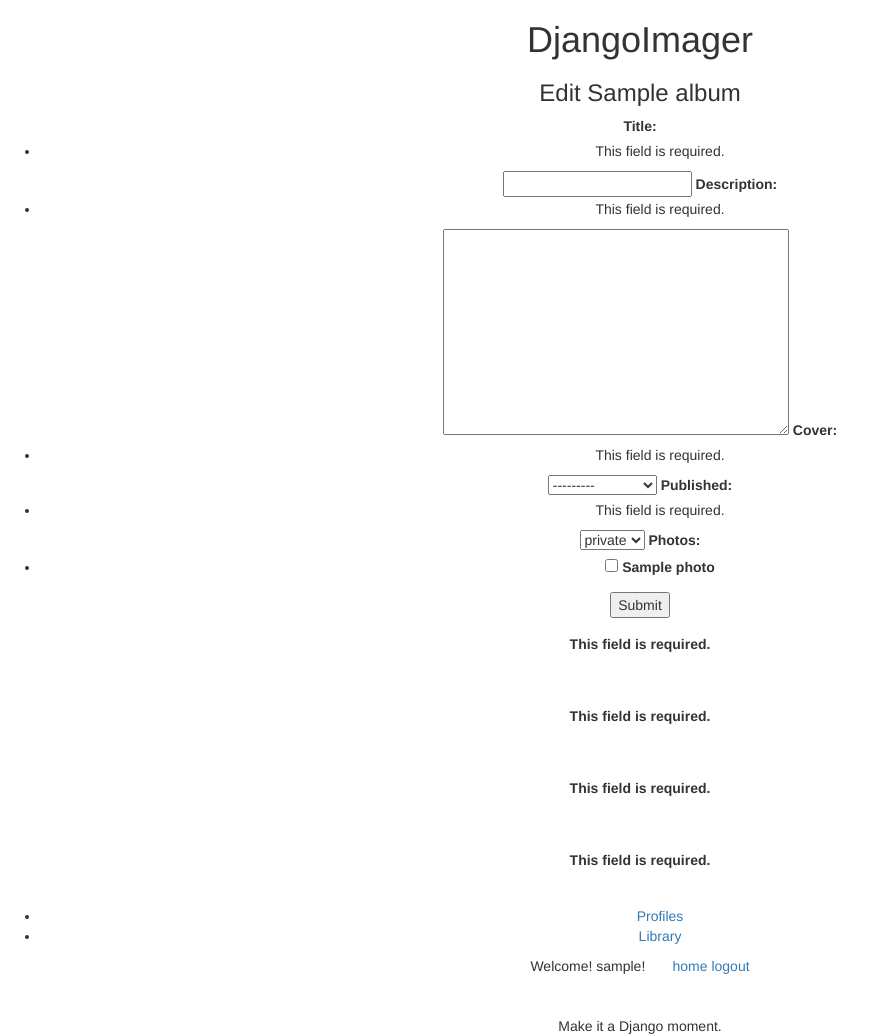
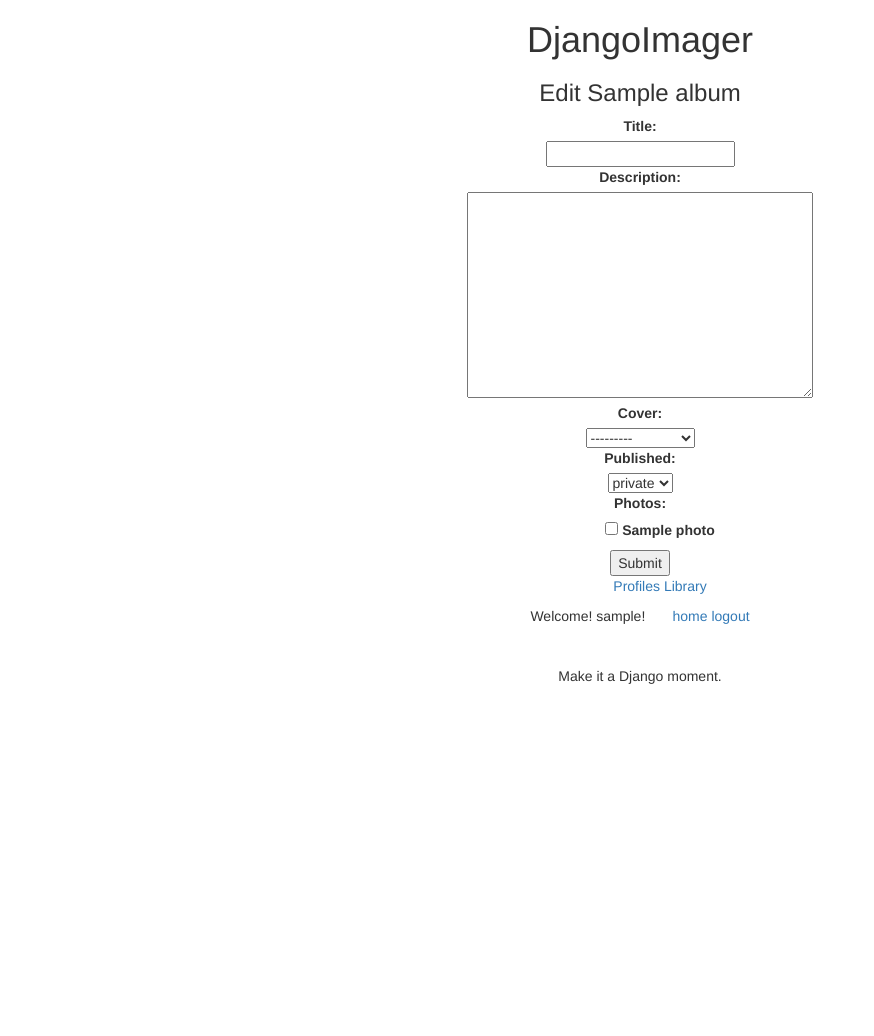
Before and after one commit to doctorMcbob/imagersite, a Django app: page /images/album/1/edit in a window 1280 px wide. Shown: the whole page, without its empty margins (0-874 px from the left). After the commit the page ends 684 px from the top, so only its background shows below. Run offline with Django 3.2, Linux system fonts and the light colour scheme; a user stored in the database is signed in; tables that the repository leaves empty hold one stand-in row (values such as "Sample post"); some libraries are stand-ins or nearby versions.

Commit message:
style changes

```diff
--- a/imagersite/imagerprofile/templates/base.html
+++ b/imagersite/imagerprofile/templates/base.html
@@ -1,12 +1,12 @@
 <!DOCTYPE html>
 <html>
 <head>
-<link rel="stylesheet" href="https://maxcdn.bootstrapcdn.com/bootstrap/3.3.5/css/bootstrap.min.css">
+    <link rel="stylesheet" href="https://maxcdn.bootstrapcdn.com/bootstrap/3.3.5/css/bootstrap.min.css">
+    <link rel="stylesheet" href="/static/style.css">
     <title>DjangoImager</title>
 </head>
 <body class="text-center">
 <h1> DjangoImager </h1>
-
 {% block main %}
 {% endblock %}
 
--- a/imagersite/imagersite/settings.py
+++ b/imagersite/imagersite/settings.py
@@ -99,7 +99,7 @@ DATABASES = {
         # 'NAME': os.path.join(BASE_DIR, 'db.postgresql_psycopg2'),
         'NAME': 'test',
         #was imager_databse
-        'USER': 'james',
+        'USER': 'wesleywooten',
         'PASSWORD': 'password',
         'HOST': '127.0.0.1',
         'PORT': '5432',
@@ -132,7 +132,11 @@ USE_TZ = True
 # Static files (CSS, JavaScript, Images)
 # https://docs.djangoproject.com/en/1.8/howto/static-files/
 
+STATIC_ROOT = ''
 STATIC_URL = '/static/'
+STATICFILES_DIRS = (
+    os.sep.join([os.path.dirname(os.path.dirname(__file__)), 'static']),
+)
 
 # Media file handleing here
 MEDIA_ROOT = os.path.join(BASE_DIR, 'media')
--- /dev/null
+++ b/imagersite/static/style.css
@@ -0,0 +1,29 @@
+.album ul {
+  margin: 0 auto;
+  text-align: center;
+}
+
+li {
+  display: inline-block;
+}
+
+form label {
+  display: block;
+}
+
+.errorlist {
+  display: none;
+}
+
+.alert {
+  display: none;
+}
+
+#id_photos li{
+  display: inline;
+}
+
+#id_photos input{
+  display: inline-block;
+
+}
```
